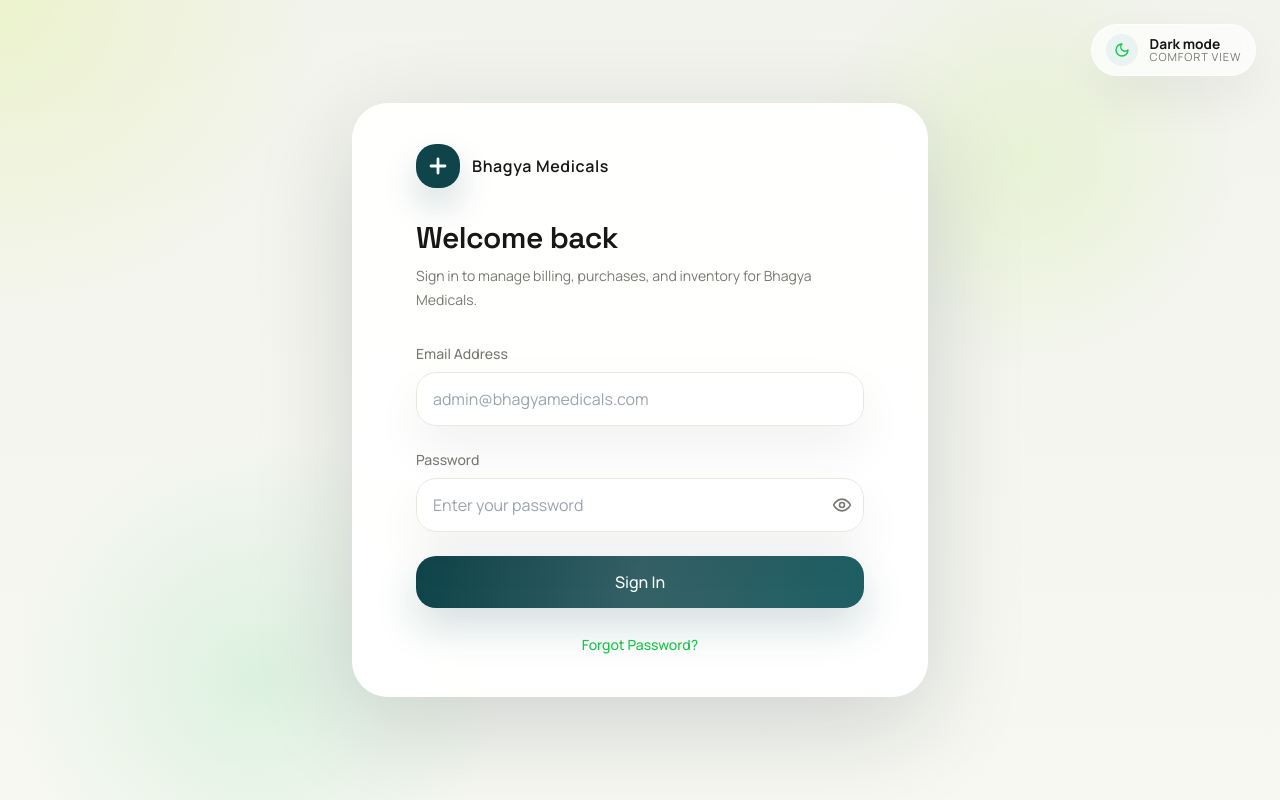
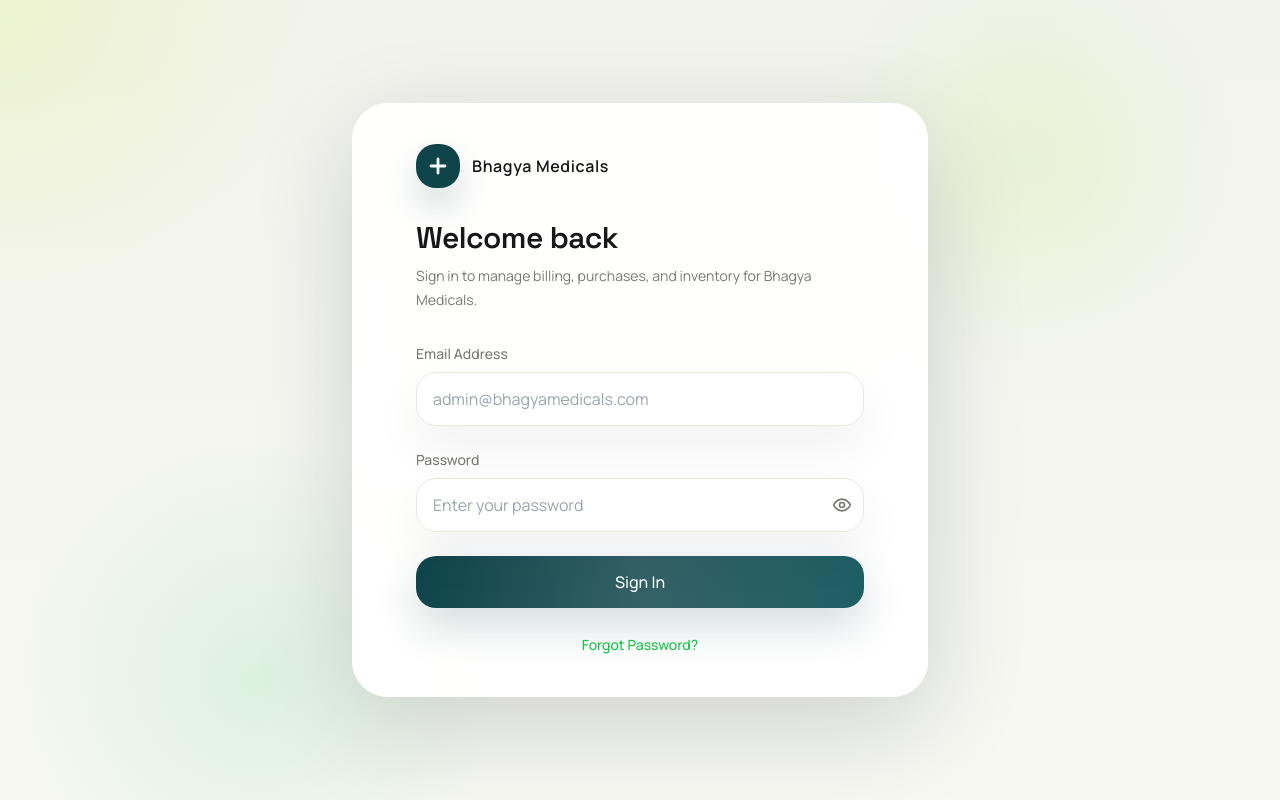
Before and after one commit to Sathwik332004/Internship, a React (Vite) app in the folder frontend/: page /login in a window 1280 px wide. Built offline with nearby package versions, Linux system fonts and the light colour scheme.

Commit message:
some theme updation

```diff
--- a/frontend/src/App.jsx
+++ b/frontend/src/App.jsx
@@ -2,7 +2,6 @@
 import { ToastContainer } from 'react-toastify';
 import 'react-toastify/dist/ReactToastify.css';
 import { AuthProvider, useAuth } from './context/AuthContext';
-import { ThemeProvider, useTheme } from './context/ThemeContext';
 
 
 // Pages
@@ -93,17 +92,15 @@
 
 function App() {
   return (
-    <ThemeProvider>
+    <AuthProvider>
       <AppContent />
-    </ThemeProvider>
+    </AuthProvider>
   );
 }
 
 function AppContent() {
-  const { isDark } = useTheme();
-
   return (
-    <AuthProvider>
+    <>
       <AppRoutes />
       <ToastContainer
         position="top-right"
@@ -115,13 +112,13 @@
         pauseOnFocusLoss
         draggable
         pauseOnHover
-        theme={isDark ? 'dark' : 'colored'}
+        theme="colored"
         toastStyle={{
           borderRadius: '12px',
           fontFamily: 'Manrope, Segoe UI, sans-serif'
         }}
       />
-    </AuthProvider>
+    </>
   );
 }
 
--- a/frontend/src/components/Layout.jsx
+++ b/frontend/src/components/Layout.jsx
@@ -2,11 +2,8 @@
 import { useAuth } from '../context/AuthContext';
 import {
   LayoutDashboard,
-  Search,
-  Moon,
   Pill,
   ShoppingCart,
-  SunMedium,
   FileText,
   Users,
   Package,
@@ -22,12 +19,9 @@
 } from 'lucide-react';
 import { useState } from 'react';
 import BrandLogo from './BrandLogo';
-import { useTheme } from '../context/ThemeContext';
-import ThemeToggle from './ThemeToggle';
 
 const Layout = () => {
   const { user, logout, isAdmin } = useAuth();
-  const { isDark } = useTheme();
   const navigate = useNavigate();
   const [sidebarOpen, setSidebarOpen] = useState(false);
 
@@ -72,7 +66,7 @@
 
           {/* Logo */}
           <div className="flex items-start justify-between border-b border-gray-200 px-5 py-5">
-            <BrandLogo compact onDark />
+            <BrandLogo compact />
             <button onClick={() => setSidebarOpen(false)} className="rounded-xl p-2 text-slate-500 hover:bg-white/60 lg:hidden">
               <X className="w-6 h-6" />
             </button>
@@ -142,7 +136,7 @@
 
         {/* Header */}
         <header className="sticky top-0 z-30 px-3 pt-3 sm:px-4 lg:px-6 lg:pt-4">
-          <div className="app-topbar flex min-h-[80px] flex-col justify-between gap-3 rounded-[24px] px-4 py-3 sm:flex-row sm:items-center sm:px-5">
+          <div className="app-topbar flex min-h-[80px] items-center justify-between gap-3 rounded-[24px] px-4 py-3 sm:px-5">
 
             <div className="flex items-center gap-3">
               <button
@@ -151,21 +145,12 @@
               >
                 <Menu className="w-6 h-6" />
               </button>
-              <div className="hidden min-w-[320px] items-center gap-3 rounded-full border border-gray-200 bg-[#fbfbf8] px-4 py-3 md:flex">
-                <Search className="h-4 w-4 text-slate-400" />
-                <span className="text-sm text-slate-400">Search records, medicines, reports...</span>
-              </div>
               <div className="md:hidden">
                 <p className="text-xs font-semibold uppercase tracking-[0.24em] text-[#0e444a]">Bhagya Medicals Workspace</p>
               </div>
             </div>
 
             <div className="ml-0 flex items-center gap-3 sm:ml-auto">
-              <div className="hidden items-center gap-2 rounded-full border border-gray-200 bg-[#fbfbf8] px-3 py-2 text-xs font-medium text-slate-600 md:flex">
-                {isDark ? <Moon className="h-4 w-4 text-[#18c34a]" /> : <SunMedium className="h-4 w-4 text-[#18c34a]" />}
-                <span>{isDark ? 'Dark theme' : 'Light theme'}</span>
-              </div>
-              <ThemeToggle compact />
               <div className="hidden rounded-[20px] border border-gray-200 bg-[#fbfbf8] px-4 py-2 text-right sm:block">
                 <p className="text-xs uppercase tracking-[0.26em] text-slate-500">Signed in as</p>
                 <span className="text-sm font-semibold text-slate-900">{user?.name}</span>
--- a/frontend/src/components/ThemeToggle.jsx
+++ /dev/null
@@ -1,24 +0,0 @@
-import { Moon, SunMedium } from 'lucide-react';
-import { useTheme } from '../context/ThemeContext';
-
-export default function ThemeToggle({ compact = false }) {
-  const { isDark, toggleTheme } = useTheme();
-
-  return (
-    <button
-      type="button"
-      onClick={toggleTheme}
-      className={`theme-toggle ${compact ? 'theme-toggle-compact' : ''}`}
-      aria-label={isDark ? 'Switch to light theme' : 'Switch to dark theme'}
-      title={isDark ? 'Switch to light theme' : 'Switch to dark theme'}
-    >
-      <span className="theme-toggle-icon" aria-hidden="true">
-        {isDark ? <SunMedium className="h-4 w-4" /> : <Moon className="h-4 w-4" />}
-      </span>
-      <span className="theme-toggle-copy">
-        <span className="theme-toggle-label">{isDark ? 'Light mode' : 'Dark mode'}</span>
-        {!compact ? <span className="theme-toggle-hint">Comfort view</span> : null}
-      </span>
-    </button>
-  );
-}
--- a/frontend/src/context/ThemeContext.jsx
+++ /dev/null
@@ -1,47 +0,0 @@
-import { createContext, useContext, useEffect, useState } from 'react';
-
-const ThemeContext = createContext(null);
-
-const STORAGE_KEY = 'theme-preference';
-
-const getInitialTheme = () => {
-  if (typeof window === 'undefined') {
-    return 'light';
-  }
-
-  const savedTheme = window.localStorage.getItem(STORAGE_KEY);
-  if (savedTheme === 'light' || savedTheme === 'dark') {
-    return savedTheme;
-  }
-
-  return window.matchMedia('(prefers-color-scheme: dark)').matches ? 'dark' : 'light';
-};
-
-export function ThemeProvider({ children }) {
-  const [theme, setTheme] = useState(getInitialTheme);
-
-  useEffect(() => {
-    document.documentElement.dataset.theme = theme;
-    window.localStorage.setItem(STORAGE_KEY, theme);
-  }, [theme]);
-
-  const toggleTheme = () => {
-    setTheme((currentTheme) => (currentTheme === 'dark' ? 'light' : 'dark'));
-  };
-
-  return (
-    <ThemeContext.Provider value={{ theme, isDark: theme === 'dark', setTheme, toggleTheme }}>
-      {children}
-    </ThemeContext.Provider>
-  );
-}
-
-export function useTheme() {
-  const context = useContext(ThemeContext);
-
-  if (!context) {
-    throw new Error('useTheme must be used within a ThemeProvider');
-  }
-
-  return context;
-}
--- a/frontend/src/index.css
+++ b/frontend/src/index.css
@@ -41,37 +41,6 @@
   color-scheme: light;
 }
 
-:root[data-theme='dark'] {
-  --bg: #101110;
-  --bg-soft: #171917;
-  --surface: rgba(24, 26, 24, 0.94);
-  --surface-strong: #1b1d1b;
-  --surface-muted: #151715;
-  --text: #f5f6f1;
-  --text-muted: #a1a59a;
-  --border: #2a2d28;
-  --accent: #6ee36c;
-  --accent-strong: #8bf285;
-  --accent-soft: rgba(110, 227, 108, 0.14);
-  --accent-soft-strong: rgba(214, 242, 92, 0.12);
-  --brand-50: #151715;
-  --brand-100: #1b1d1b;
-  --brand-200: #232622;
-  --brand-300: #2d322b;
-  --brand-400: #41553b;
-  --brand-500: #6ee36c;
-  --brand-600: #8bf285;
-  --brand-700: #a7f5a1;
-  --brand-800: #c8f7c2;
-  --brand-900: #e6fbe0;
-  --brand-950: #f8fff5;
-  --brand-rgb: 110, 227, 108;
-  --brand-rgb-strong: 139, 242, 133;
-  --shadow-soft: 0 22px 56px rgba(0, 0, 0, 0.32);
-  --glow-soft: radial-gradient(circle at top left, rgba(110, 227, 108, 0.08), transparent 18%), radial-gradient(circle at right bottom, rgba(214, 242, 92, 0.07), transparent 18%);
-  color-scheme: dark;
-}
-
 html {
   min-height: 100%;
   background: var(--bg);
@@ -86,12 +55,6 @@
     linear-gradient(180deg, #f2f3ed 0%, #f7f8f2 100%);
   overflow-x: hidden;
   transition: background-color 0.25s ease, color 0.25s ease;
-}
-
-:root[data-theme='dark'] body {
-  background:
-    radial-gradient(circle at top left, rgba(110, 227, 108, 0.08), transparent 18%),
-    linear-gradient(180deg, #101110 0%, #151715 100%);
 }
 
 #root {
@@ -118,12 +81,6 @@
   box-shadow: 18px 0 40px rgba(15, 23, 42, 0.04);
 }
 
-:root[data-theme='dark'] .app-sidebar {
-  background: linear-gradient(180deg, rgba(18, 34, 37, 0.96), rgba(17, 29, 32, 0.92));
-  border-right-color: rgba(255, 255, 255, 0.08);
-  box-shadow: 24px 0 60px rgba(0, 0, 0, 0.26);
-}
-
 .app-nav-item {
   color: var(--text-muted);
 }
@@ -144,20 +101,6 @@
   border-color: rgba(255, 255, 255, 0.14);
 }
 
-:root[data-theme='dark'] .app-nav-item {
-  color: #b4c5c7;
-}
-
-:root[data-theme='dark'] .app-nav-item .app-nav-icon {
-  background: rgba(255, 255, 255, 0.04);
-  border-color: rgba(255, 255, 255, 0.08);
-}
-
-:root[data-theme='dark'] .app-nav-item.active {
-  background: #9fded5;
-  color: #10282c;
-}
-
 .app-topbar {
   border: 1px solid var(--border);
   background: rgba(255, 255, 255, 0.96);
@@ -171,12 +114,6 @@
   border-radius: 28px;
   background: rgba(255, 255, 255, 0.72);
   box-shadow: inset 0 1px 0 rgba(255, 255, 255, 0.46);
-}
-
-:root[data-theme='dark'] .app-topbar,
-:root[data-theme='dark'] .app-content-shell {
-  border-color: rgba(255, 255, 255, 0.08);
-  background: rgba(18, 34, 37, 0.74);
 }
 
 .app-content-shell > div {
@@ -646,129 +583,6 @@
   box-shadow: 0 18px 42px rgba(14, 68, 74, 0.18) !important;
 }
 
-.theme-toggle {
-  display: inline-flex;
-  align-items: center;
-  gap: 0.75rem;
-  border: 1px solid rgba(255, 255, 255, 0.64);
-  background: rgba(255, 255, 255, 0.7);
-  color: var(--text);
-  border-radius: 999px;
-  padding: 0.55rem 0.85rem;
-  box-shadow: var(--shadow-soft);
-  backdrop-filter: blur(16px);
-  -webkit-backdrop-filter: blur(16px);
-}
-
-.theme-toggle:hover {
-  background: rgba(255, 255, 255, 0.84);
-  border-color: rgba(var(--brand-rgb), 0.26);
-}
-
-.theme-toggle-compact {
-  padding: 0.5rem 0.75rem;
-}
-
-.theme-toggle-compact .theme-toggle-copy {
-  display: none;
-}
-
-.theme-toggle-icon {
-  display: inline-flex;
-  align-items: center;
-  justify-content: center;
-  width: 2rem;
-  height: 2rem;
-  border-radius: 999px;
-  background: #e8f3f2;
-  color: var(--accent);
-  flex-shrink: 0;
-}
-
-.theme-toggle-copy {
-  display: flex;
-  flex-direction: column;
-  align-items: flex-start;
-  line-height: 1.1;
-}
-
-.theme-toggle-label {
-  font-size: 0.86rem;
-  font-weight: 700;
-}
-
-.theme-toggle-hint {
-  font-size: 0.7rem;
-  color: var(--text-muted);
-  text-transform: uppercase;
-  letter-spacing: 0.08em;
-}
-
-:root[data-theme='dark'] .theme-toggle {
-  background: rgba(18, 34, 37, 0.88);
-  border-color: rgba(255, 255, 255, 0.08);
-}
-
-:root[data-theme='dark'] .theme-toggle:hover {
-  background: rgba(24, 42, 45, 0.95);
-}
-
-:root[data-theme='dark'] .theme-toggle-icon {
-  background: rgba(159, 222, 213, 0.16);
-  color: #c8f0eb;
-}
-
-:root[data-theme='dark'] .bg-\[radial-gradient\(circle_at_top_left\,_rgba\(34\,197\,94\,0\.18\)\,_transparent_24\%\)\,linear-gradient\(135deg\,_\#fbfcf8\,_\#f2f7ee_55\%\,_\#f3efe6\)\] {
-  background: #0d1719 !important;
-}
-
-:root[data-theme='dark'] .bg-\[radial-gradient\(circle_at_80\%_20\%\,rgba\(163\,230\,53\,0\.14\)\,transparent_18\%\)\,radial-gradient\(circle_at_20\%_85\%\,rgba\(34\,197\,94\,0\.12\)\,transparent_20\%\)\] {
-  background: #0d1719 !important;
-}
-
-:root[data-theme='dark'] th,
-:root[data-theme='dark'] tr:hover,
-:root[data-theme='dark'] .bg-gray-50,
-:root[data-theme='dark'] .bg-slate-50 {
-  color: var(--text);
-}
-
-:root[data-theme='dark'] tr:hover {
-  background-color: rgba(255, 255, 255, 0.04);
-}
-
-:root[data-theme='dark'] input,
-:root[data-theme='dark'] select,
-:root[data-theme='dark'] textarea {
-  color: var(--text);
-  background-color: var(--surface-strong);
-}
-
-:root[data-theme='dark'] input::placeholder,
-:root[data-theme='dark'] textarea::placeholder {
-  color: #8ea4a6;
-}
-
-:root[data-theme='dark'] .glass-panel,
-:root[data-theme='dark'] .premium-card {
-  background: var(--surface);
-}
-
-:root[data-theme='dark'] .bg-gray-100,
-:root[data-theme='dark'] .bg-slate-100,
-:root[data-theme='dark'] .bg-gray-200,
-:root[data-theme='dark'] .bg-slate-200 {
-  background-color: #1b2d31 !important;
-}
-
-:root[data-theme='dark'] .hover\:bg-gray-200:hover {
-  background-color: #24393d !important;
-}
-
-:root[data-theme='dark'] .border-black {
-  border-color: #335154 !important;
-}
-
 .fixed.inset-0.bg-black.bg-opacity-50,
 .fixed.inset-0.bg-black\/50,
 .fixed.inset-0.bg-black\/45,
@@ -795,20 +609,6 @@
   box-shadow: 0 28px 78px rgba(39, 78, 83, 0.18) !important;
   backdrop-filter: blur(18px);
   -webkit-backdrop-filter: blur(18px);
-}
-
-:root[data-theme='dark'] .fixed.inset-0.bg-black.bg-opacity-50 > .bg-white,
-:root[data-theme='dark'] .fixed.inset-0.bg-black.bg-opacity-50 > div.bg-white,
-:root[data-theme='dark'] .fixed.inset-0.bg-black\/50 > .bg-white,
-:root[data-theme='dark'] .fixed.inset-0.bg-black\/50 > div.bg-white,
-:root[data-theme='dark'] .fixed.inset-0.bg-black\/45 > .bg-white,
-:root[data-theme='dark'] .fixed.inset-0.bg-black\/45 > div.bg-white,
-:root[data-theme='dark'] .fixed.inset-0.z-50.flex.items-center.justify-center.bg-black\/40 > .bg-white,
-:root[data-theme='dark'] .fixed.inset-0.z-50.flex.items-center.justify-center.bg-black\/40 > div.bg-white,
-:root[data-theme='dark'] .fixed.inset-0.z-50.flex.items-center.justify-center.bg-slate-950\/60 > .bg-white,
-:root[data-theme='dark'] .fixed.inset-0.z-50.flex.items-center.justify-center.bg-slate-950\/60 > div.bg-white {
-  border-color: rgba(255, 255, 255, 0.08) !important;
-  background: rgba(18, 34, 37, 0.92) !important;
 }
 
 input,
--- a/frontend/src/pages/ForgotPassword.jsx
+++ b/frontend/src/pages/ForgotPassword.jsx
@@ -4,7 +4,6 @@
 import { ArrowLeft, Loader2 } from 'lucide-react';
 import { authAPI } from '../services/api';
 import BrandLogo from '../components/BrandLogo';
-import ThemeToggle from '../components/ThemeToggle';
 import {
   isValidEmail,
   normalizeEmail,
@@ -62,9 +61,6 @@
 
   return (
     <div className="medical-grid relative flex min-h-screen items-center justify-center bg-[radial-gradient(circle_at_top_left,_rgba(34,197,94,0.18),_transparent_24%),linear-gradient(135deg,_#fbfcf8,_#f2f7ee_55%,_#f3efe6)] p-4">
-      <div className="absolute right-4 top-4 z-10 sm:right-6 sm:top-6">
-        <ThemeToggle />
-      </div>
       <div className="w-full max-w-md rounded-[32px] border border-white/60 bg-white/80 p-8 shadow-[0_30px_90px_rgba(15,23,42,0.14)] backdrop-blur-xl">
         <div className="mb-8">
           <BrandLogo compact />
--- a/frontend/src/pages/Login.jsx
+++ b/frontend/src/pages/Login.jsx
@@ -5,7 +5,6 @@
 import { Eye, EyeOff, Loader2, Sparkles } from 'lucide-react';
 import { authAPI } from '../services/api';
 import BrandLogo from '../components/BrandLogo';
-import ThemeToggle from '../components/ThemeToggle';
 import {
   normalizeEmail,
   validateLoginForm,
@@ -85,9 +84,6 @@
   return (
     <div className="medical-grid relative flex min-h-screen items-center justify-center overflow-hidden bg-[radial-gradient(circle_at_top_left,_rgba(34,197,94,0.18),_transparent_24%),linear-gradient(135deg,_#fbfcf8,_#f2f7ee_55%,_#f3efe6)] p-4">
       <div className="absolute inset-0 bg-[radial-gradient(circle_at_80%_20%,rgba(163,230,53,0.14),transparent_18%),radial-gradient(circle_at_20%_85%,rgba(34,197,94,0.12),transparent_20%)]" />
-      <div className="absolute right-4 top-4 z-10 sm:right-6 sm:top-6">
-        <ThemeToggle />
-      </div>
       <div className="relative w-full max-w-xl overflow-hidden rounded-[36px] border border-white/50 bg-white/70 shadow-[0_30px_100px_rgba(15,23,42,0.16)] backdrop-blur-xl">
         <section className="p-6 sm:p-10">
           <div className="mx-auto w-full max-w-md">
```
Also changed, not shown: frontend/src/components/BrandLogo.jsx (+3 -5 lines), frontend/src/pages/Dashboard.jsx (+10 -10 lines), 5 other files (tests, documents, lock files or other folders).
